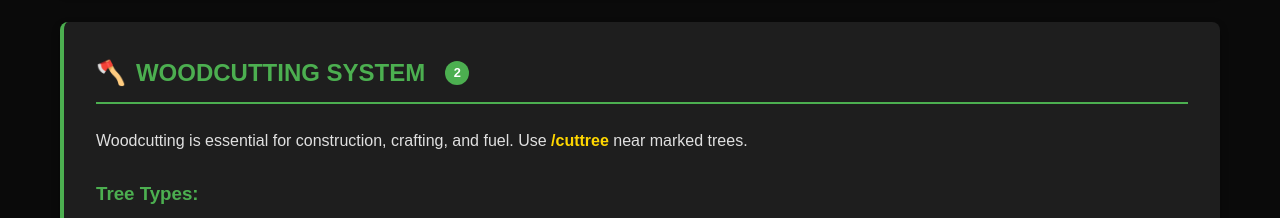
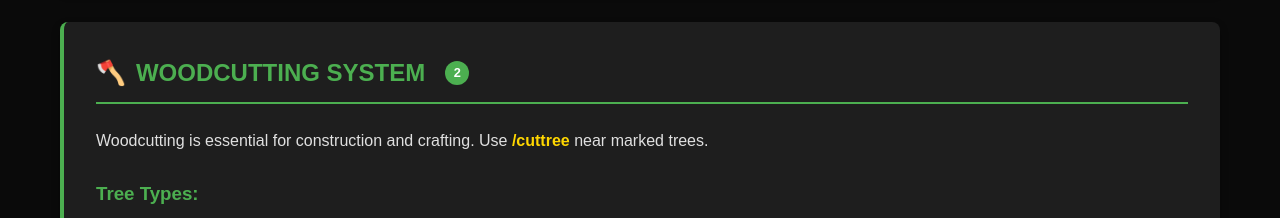
Before and after one commit to Binosko/tws-music-website, a plain HTML site: page index.html in a window 1280 px wide. Shown: the part 4600-4818 px from the top of the page. Drawn offline with Linux system fonts and the light colour scheme.

Commit message:
Update index.html

```diff
--- a/index.html
+++ b/index.html
@@ -826,7 +826,7 @@
                 WOODCUTTING SYSTEM <span class="section-counter">2</span>
             </h2>
 
-            <p>Woodcutting is essential for construction, crafting, and fuel. Use <span class="command">/cuttree</span> near marked trees.</p>
+            <p>Woodcutting is essential for construction and crafting. Use <span class="command">/cuttree</span> near marked trees.</p>
 
             <h3 style="color: var(--samp-green); margin: 25px 0 15px 0;">Tree Types:</h3>
 
```
